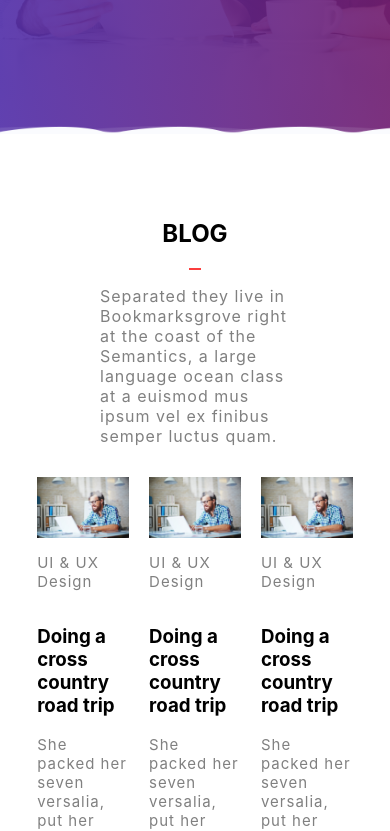
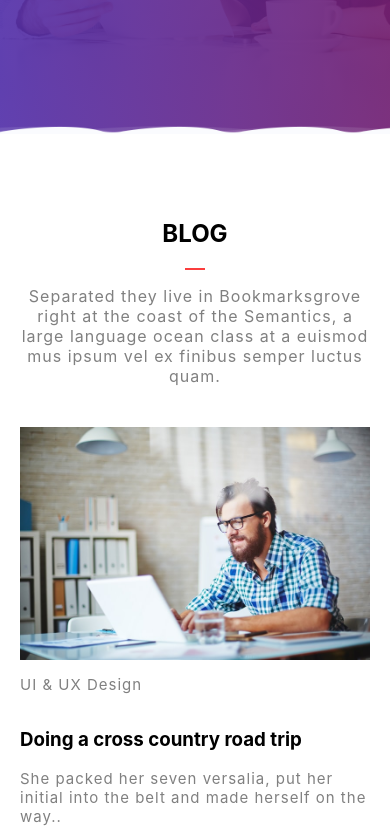
Before and after one commit to Pubudusandeepa/serviceslanding, a React (Create React App) app: page / in a window 390 px wide. Shown: the part 10660-11491 px from the top of the page. Built offline with nearby package versions, Linux system fonts and the light colour scheme.

Commit message:
blog responsive

```diff
--- a/src/container/blog/Blog.css
+++ b/src/container/blog/Blog.css
@@ -56,3 +56,20 @@
   border-radius: 15px;
   color: white;
 }
+
+@media screen and (max-width: 1150px) {
+  .blog_section_cards {
+    display: flex;
+    flex-direction: column;
+  }
+  .blog_ssection_card {
+    width: 100%;
+    padding: 10px 0px;
+  }
+  .blog_section_wrapper {
+    padding: 50px 20px;
+  }
+  .blog_section_description p {
+    text-align: center;
+  }
+}
```
